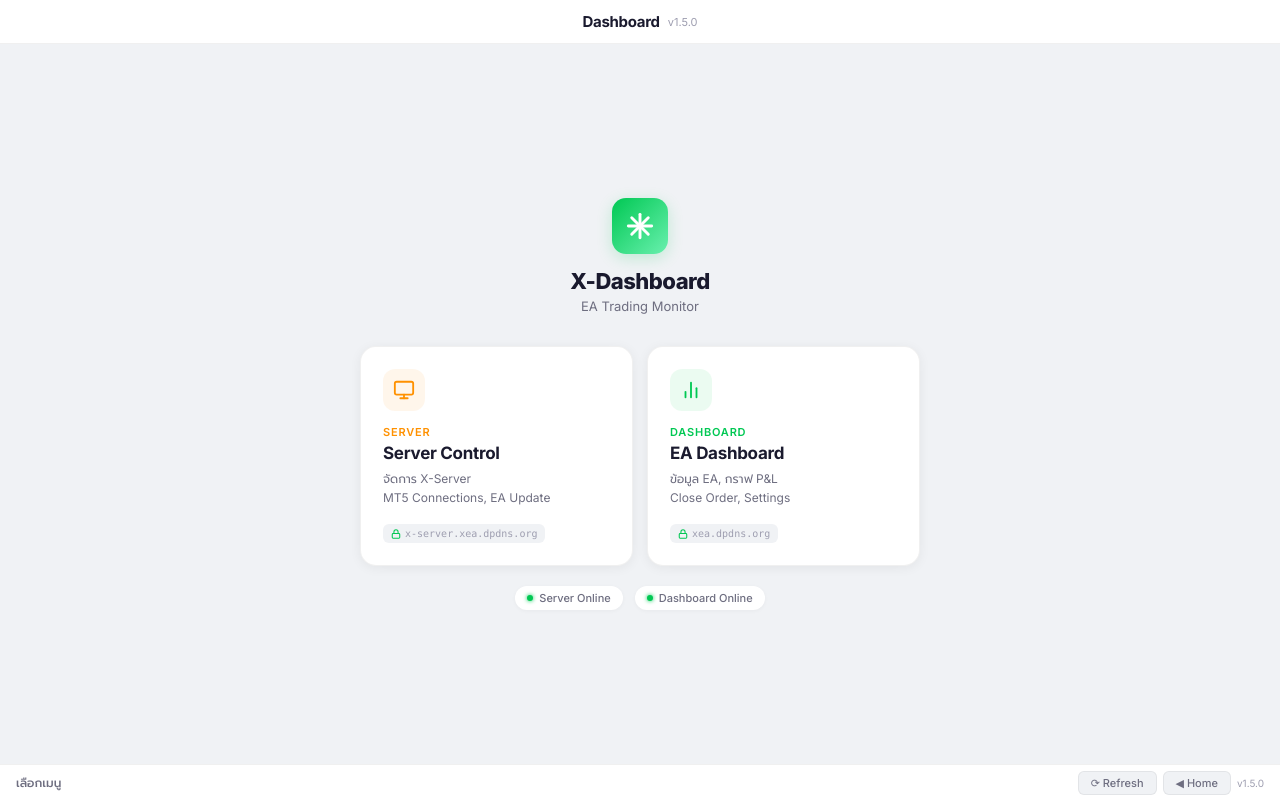
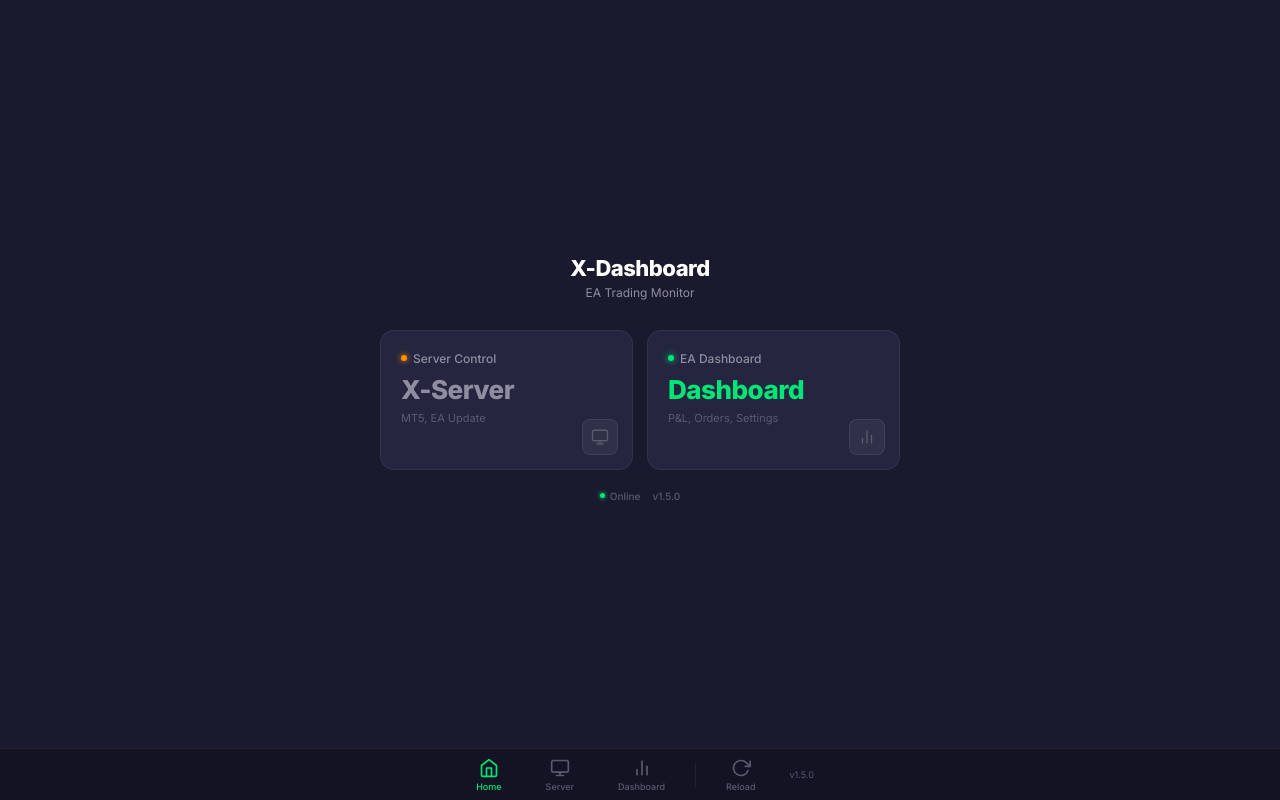
Before and after one commit to somkid2042-star/EA_DASHBOARD_WEB, a website: page X-Dashbord/mac-app/src/index.html in a window 1280 px wide. Drawn offline with Linux system fonts and the light colour scheme.

Commit message:
ui: dark cards with bottom-right icons, bottom nav bar, remove Dashboard title

```diff
--- a/X-Dashbord/mac-app/src/index.html
+++ b/X-Dashbord/mac-app/src/index.html
@@ -16,18 +16,14 @@
     }
 
     :root {
-      --bg: #f0f2f5;
-      --card: #ffffff;
-      --card-shadow: 0 2px 12px rgba(0, 0, 0, 0.06);
-      --card-hover-shadow: 0 6px 24px rgba(0, 0, 0, 0.1);
-      --green: #00c853;
-      --green-bg: rgba(0, 200, 83, 0.08);
+      --bg: #1a1a2e;
+      --card: #252540;
+      --card-border: rgba(255, 255, 255, 0.06);
+      --green: #00e676;
       --orange: #ff9100;
-      --orange-bg: rgba(255, 145, 0, 0.08);
-      --text: #1a1a2e;
-      --text2: #6e6e80;
-      --text3: #9e9eb0;
-      --border: rgba(0, 0, 0, 0.06);
+      --text: #ffffff;
+      --text2: #8e8ea0;
+      --text3: #5a5a6e;
     }
 
     body {
@@ -41,31 +37,11 @@
       -webkit-font-smoothing: antialiased;
     }
 
-    /* ===== Top Bar ===== */
-    .topbar {
-      height: 44px;
-      background: #fff;
-      border-bottom: 1px solid var(--border);
-      display: flex;
-      align-items: center;
-      justify-content: center;
-      gap: 8px;
+    /* ===== Drag Region (invisible) ===== */
+    .drag-region {
+      height: 28px;
       -webkit-app-region: drag;
-      z-index: 100;
       flex-shrink: 0;
-    }
-
-    .topbar-title {
-      font-size: 15px;
-      font-weight: 700;
-      color: var(--text);
-      letter-spacing: -0.3px;
-    }
-
-    .topbar-ver {
-      font-size: 11px;
-      font-weight: 400;
-      color: var(--text3);
     }
 
     /* ===== Main Content ===== */
@@ -75,31 +51,14 @@
       flex-direction: column;
       align-items: center;
       justify-content: center;
-      padding: 30px 40px;
+      padding: 0 40px 20px;
       -webkit-app-region: no-drag;
     }
 
     /* ===== Header ===== */
     .header {
       text-align: center;
-      margin-bottom: 32px;
-    }
-
-    .header-logo {
-      width: 56px;
-      height: 56px;
-      background: linear-gradient(135deg, var(--green), #69f0ae);
-      border-radius: 14px;
-      display: flex;
-      align-items: center;
-      justify-content: center;
-      margin: 0 auto 14px;
-      box-shadow: 0 4px 16px rgba(0, 200, 83, 0.2);
-    }
-
-    .header-logo svg {
-      width: 28px;
-      height: 28px;
+      margin-bottom: 30px;
     }
 
     .header h1 {
@@ -111,7 +70,7 @@
     }
 
     .header p {
-      font-size: 13px;
+      font-size: 12px;
       color: var(--text2);
       font-weight: 400;
     }
@@ -121,111 +80,102 @@
       display: flex;
       gap: 14px;
       width: 100%;
-      max-width: 560px;
+      max-width: 520px;
     }
 
     .card {
       flex: 1;
       background: var(--card);
-      border-radius: 16px;
-      padding: 22px;
+      border: 1px solid var(--card-border);
+      border-radius: 14px;
+      padding: 20px;
       cursor: pointer;
       transition: all 0.25s ease;
-      box-shadow: var(--card-shadow);
-      border: 1px solid var(--border);
+      position: relative;
+      min-height: 140px;
     }
 
     .card:hover {
       transform: translateY(-3px);
-      box-shadow: var(--card-hover-shadow);
+      box-shadow: 0 8px 30px rgba(0, 0, 0, 0.3);
+      border-color: rgba(255, 255, 255, 0.1);
     }
 
     .card:active {
       transform: translateY(-1px);
     }
 
-    .card-icon {
-      width: 42px;
-      height: 42px;
-      border-radius: 12px;
+    /* Card top: dot + label */
+    .card-header {
+      display: flex;
+      align-items: center;
+      gap: 6px;
+      margin-bottom: 8px;
+    }
+
+    .card-dot {
+      width: 6px;
+      height: 6px;
+      border-radius: 50%;
+    }
+
+    .card.server .card-dot {
+      background: var(--orange);
+      box-shadow: 0 0 6px var(--orange);
+    }
+
+    .card.dashboard .card-dot {
+      background: var(--green);
+      box-shadow: 0 0 6px var(--green);
+    }
+
+    .card-label {
+      font-size: 12px;
+      font-weight: 500;
+      color: var(--text2);
+    }
+
+    /* Card main text */
+    .card-title {
+      font-size: 26px;
+      font-weight: 800;
+      letter-spacing: -0.5px;
+      margin-bottom: 6px;
+    }
+
+    .card.server .card-title {
+      color: var(--text2);
+    }
+
+    .card.dashboard .card-title {
+      color: var(--green);
+    }
+
+    .card-desc {
+      font-size: 11px;
+      color: var(--text3);
+      font-weight: 400;
+    }
+
+    /* Card bottom-right icon */
+    .card-icon-br {
+      position: absolute;
+      bottom: 14px;
+      right: 14px;
+      width: 36px;
+      height: 36px;
+      background: rgba(255, 255, 255, 0.05);
+      border: 1px solid rgba(255, 255, 255, 0.08);
+      border-radius: 8px;
       display: flex;
       align-items: center;
       justify-content: center;
-      margin-bottom: 14px;
     }
 
-    .card-icon svg {
-      width: 22px;
-      height: 22px;
-    }
-
-    .card.server .card-icon {
-      background: var(--orange-bg);
-    }
-
-    .card.dashboard .card-icon {
-      background: var(--green-bg);
-    }
-
-    .card.server .card-icon svg {
-      color: var(--orange);
-    }
-
-    .card.dashboard .card-icon svg {
-      color: var(--green);
-    }
-
-    .card-label {
-      font-size: 11px;
-      font-weight: 600;
-      text-transform: uppercase;
-      letter-spacing: 0.8px;
-      margin-bottom: 4px;
-    }
-
-    .card.server .card-label {
-      color: var(--orange);
-    }
-
-    .card.dashboard .card-label {
-      color: var(--green);
-    }
-
-    .card-title {
-      font-size: 17px;
-      font-weight: 700;
-      color: var(--text);
-      letter-spacing: -0.3px;
-      margin-bottom: 6px;
-    }
-
-    .card-desc {
-      font-size: 12px;
-      color: var(--text2);
-      line-height: 1.6;
-      margin-bottom: 14px;
-    }
-
-    .card-url {
-      display: inline-flex;
-      align-items: center;
-      gap: 4px;
-      padding: 4px 8px;
-      background: var(--bg);
-      border-radius: 6px;
-      font-size: 10px;
+    .card-icon-br svg {
+      width: 18px;
+      height: 18px;
       color: var(--text3);
-      font-family: 'SF Mono', 'Menlo', monospace;
-    }
-
-    .card-url .lock-icon {
-      color: var(--green);
-    }
-
-    .card-url .lock-icon svg {
-      width: 10px;
-      height: 10px;
-      vertical-align: middle;
     }
 
     /* ===== Status ===== */
@@ -238,19 +188,15 @@
     .status-pill {
       display: flex;
       align-items: center;
-      gap: 6px;
-      font-size: 11px;
-      color: var(--text2);
+      gap: 5px;
+      font-size: 10px;
+      color: var(--text3);
       font-weight: 500;
-      background: #fff;
-      padding: 5px 12px;
-      border-radius: 20px;
-      box-shadow: 0 1px 4px rgba(0, 0, 0, 0.04);
     }
 
-    .dot {
-      width: 6px;
-      height: 6px;
+    .s-dot {
+      width: 5px;
+      height: 5px;
       border-radius: 50%;
       background: var(--green);
       box-shadow: 0 0 4px var(--green);
@@ -265,53 +211,75 @@
       background: var(--bg);
     }
 
-    /* ===== Bottom Bar ===== */
-    .bottombar {
-      height: 36px;
-      background: #fff;
-      border-top: 1px solid var(--border);
+    /* ===== Bottom Nav Bar ===== */
+    .navbar {
+      height: 52px;
+      background: rgba(20, 20, 36, 0.95);
+      backdrop-filter: blur(12px);
+      border-top: 1px solid rgba(255, 255, 255, 0.06);
       display: flex;
       align-items: center;
-      justify-content: space-between;
-      padding: 0 16px;
+      justify-content: center;
+      gap: 8px;
+      padding: 0 20px;
       z-index: 100;
       flex-shrink: 0;
       -webkit-app-region: no-drag;
     }
 
-    .bottombar-status {
-      font-size: 12px;
-      color: var(--text2);
-      font-weight: 500;
+    .nav-btn {
+      display: flex;
+      flex-direction: column;
+      align-items: center;
+      gap: 3px;
+      padding: 6px 18px;
+      background: none;
+      border: none;
+      cursor: pointer;
+      border-radius: 8px;
+      transition: all 0.15s;
     }
 
-    .bottombar-actions {
-      display: flex;
-      gap: 6px;
-      align-items: center;
+    .nav-btn:hover {
+      background: rgba(255, 255, 255, 0.06);
     }
 
-    .btn-bar {
-      padding: 4px 12px;
-      background: var(--bg);
-      border: 1px solid var(--border);
-      border-radius: 6px;
-      color: var(--text2);
-      font-size: 11px;
+    .nav-btn:active {
+      transform: scale(0.95);
+    }
+
+    .nav-btn svg {
+      width: 20px;
+      height: 20px;
+      color: var(--text3);
+    }
+
+    .nav-btn span {
+      font-size: 9px;
       font-weight: 500;
-      cursor: pointer;
-      transition: all 0.15s;
+      color: var(--text3);
       font-family: 'Inter', sans-serif;
     }
 
-    .btn-bar:hover {
-      background: #e8e8ee;
-      color: var(--text);
+    .nav-btn.active svg {
+      color: var(--green);
     }
 
-    .ver-tag {
-      font-size: 10px;
+    .nav-btn.active span {
+      color: var(--green);
+    }
+
+    .nav-sep {
+      width: 1px;
+      height: 24px;
+      background: rgba(255, 255, 255, 0.06);
+      margin: 0 4px;
+    }
+
+    .nav-ver {
+      font-size: 9px;
       color: var(--text3);
+      padding: 0 8px;
     }
 
     /* ===== Animations ===== */
@@ -328,111 +296,118 @@
     }
 
     .header {
-      animation: fadeUp 0.35s ease-out;
+      animation: fadeUp 0.3s ease-out;
     }
 
     .card:nth-child(1) {
-      animation: fadeUp 0.35s ease-out 0.08s both;
+      animation: fadeUp 0.3s ease-out 0.06s both;
     }
 
     .card:nth-child(2) {
-      animation: fadeUp 0.35s ease-out 0.15s both;
-    }
-
-    .status-row {
-      animation: fadeUp 0.35s ease-out 0.22s both;
+      animation: fadeUp 0.3s ease-out 0.12s both;
     }
   </style>
 </head>
 
 <body>
 
-  <!-- Top Bar -->
-  <div class="topbar">
-    <span class="topbar-title" id="topbar-text">Dashboard</span>
-    <span class="topbar-ver">v1.5.0</span>
-  </div>
+  <!-- Drag Region -->
+  <div class="drag-region"></div>
 
   <!-- Main Page -->
   <div id="main-page">
     <div class="header">
-      <div class="header-logo">
-        <svg viewBox="0 0 24 24" fill="none" stroke="white" stroke-width="2.5" stroke-linecap="round">
-          <path d="M12 2 L12 22" />
-          <path d="M2 12 L22 12" />
-          <path d="M4.93 4.93 L19.07 19.07" />
-          <path d="M19.07 4.93 L4.93 19.07" />
-        </svg>
-      </div>
       <h1>X-Dashboard</h1>
       <p>EA Trading Monitor</p>
     </div>
 
     <div class="cards">
+      <!-- Server Card -->
       <div class="card server" onclick="openPage('server')">
-        <div class="card-icon">
-          <svg viewBox="0 0 24 24" fill="none" stroke="currentColor" stroke-width="2" stroke-linecap="round"
+        <div class="card-header">
+          <div class="card-dot"></div>
+          <span class="card-label">Server Control</span>
+        </div>
+        <div class="card-title">X-Server</div>
+        <div class="card-desc">MT5, EA Update</div>
+        <div class="card-icon-br">
+          <svg viewBox="0 0 24 24" fill="none" stroke="currentColor" stroke-width="1.8" stroke-linecap="round"
             stroke-linejoin="round">
             <rect x="2" y="3" width="20" height="14" rx="2" />
             <path d="M8 21h8" />
             <path d="M12 17v4" />
           </svg>
         </div>
-        <div class="card-label">Server</div>
-        <div class="card-title">Server Control</div>
-        <div class="card-desc">จัดการ X-Server<br>MT5 Connections, EA Update</div>
-        <div class="card-url">
-          <span class="lock-icon"><svg viewBox="0 0 24 24" fill="none" stroke="currentColor" stroke-width="2.5">
-              <rect x="3" y="11" width="18" height="11" rx="2" />
-              <path d="M7 11V7a5 5 0 0110 0v4" />
-            </svg></span>
-          x-server.xea.dpdns.org
-        </div>
       </div>
 
+      <!-- Dashboard Card -->
       <div class="card dashboard" onclick="openPage('dashboard')">
-        <div class="card-icon">
-          <svg viewBox="0 0 24 24" fill="none" stroke="currentColor" stroke-width="2" stroke-linecap="round"
+        <div class="card-header">
+          <div class="card-dot"></div>
+          <span class="card-label">EA Dashboard</span>
+        </div>
+        <div class="card-title">Dashboard</div>
+        <div class="card-desc">P&L, Orders, Settings</div>
+        <div class="card-icon-br">
+          <svg viewBox="0 0 24 24" fill="none" stroke="currentColor" stroke-width="1.8" stroke-linecap="round"
             stroke-linejoin="round">
             <path d="M18 20V10" />
             <path d="M12 20V4" />
             <path d="M6 20v-6" />
           </svg>
         </div>
-        <div class="card-label">Dashboard</div>
-        <div class="card-title">EA Dashboard</div>
-        <div class="card-desc">ข้อมูล EA, กราฟ P&L<br>Close Order, Settings</div>
-        <div class="card-url">
-          <span class="lock-icon"><svg viewBox="0 0 24 24" fill="none" stroke="currentColor" stroke-width="2.5">
-              <rect x="3" y="11" width="18" height="11" rx="2" />
-              <path d="M7 11V7a5 5 0 0110 0v4" />
-            </svg></span>
-          xea.dpdns.org
-        </div>
       </div>
     </div>
 
     <div class="status-row">
       <div class="status-pill">
-        <div class="dot"></div> Server Online
+        <div class="s-dot"></div> Online
       </div>
-      <div class="status-pill">
-        <div class="dot"></div> Dashboard Online
-      </div>
+      <div class="status-pill">v1.5.0</div>
     </div>
   </div>
 
   <!-- Content iframe -->
   <iframe id="content-frame"></iframe>
 
-  <!-- Bottom Bar -->
-  <div class="bottombar">
-    <span class="bottombar-status" id="bottom-status">เลือกเมนู</span>
-    <div class="bottombar-actions">
-      <button class="btn-bar" onclick="refreshPage()">⟳ Refresh</button>
-      <button class="btn-bar" onclick="goHome()">◀ Home</button>
-      <span class="ver-tag">v1.5.0</span>
-    </div>
+  <!-- Bottom Nav Bar -->
+  <div class="navbar">
+    <button class="nav-btn active" id="nav-home" onclick="goHome()">
+      <svg viewBox="0 0 24 24" fill="none" stroke="currentColor" stroke-width="2" stroke-linecap="round"
+        stroke-linejoin="round">
+        <path d="M3 9l9-7 9 7v11a2 2 0 01-2 2H5a2 2 0 01-2-2z" />
+        <polyline points="9 22 9 12 15 12 15 22" />
+      </svg>
+      <span>Home</span>
+    </button>
+    <button class="nav-btn" id="nav-server" onclick="openPage('server')">
+      <svg viewBox="0 0 24 24" fill="none" stroke="currentColor" stroke-width="2" stroke-linecap="round"
+        stroke-linejoin="round">
+        <rect x="2" y="3" width="20" height="14" rx="2" />
+        <path d="M8 21h8" />
+        <path d="M12 17v4" />
+      </svg>
+      <span>Server</span>
+    </button>
+    <button class="nav-btn" id="nav-dashboard" onclick="openPage('dashboard')">
+      <svg viewBox="0 0 24 24" fill="none" stroke="currentColor" stroke-width="2" stroke-linecap="round"
+        stroke-linejoin="round">
+        <path d="M18 20V10" />
+        <path d="M12 20V4" />
+        <path d="M6 20v-6" />
+      </svg>
+      <span>Dashboard</span>
+    </button>
+    <div class="nav-sep"></div>
+    <button class="nav-btn" onclick="refreshPage()">
+      <svg viewBox="0 0 24 24" fill="none" stroke="currentColor" stroke-width="2" stroke-linecap="round"
+        stroke-linejoin="round">
+        <polyline points="23 4 23 10 17 10" />
+        <path d="M20.49 15a9 9 0 11-2.12-9.36L23 10" />
+      </svg>
+      <span>Reload</span>
+    </button>
+    <span class="nav-ver">v1.5.0</span>
   </div>
 
   <script>
@@ -442,19 +417,25 @@
       server: 'https://x-server.xea.dpdns.org',
       dashboard: 'https://xea.dpdns.org'
     };
-    const LABELS = { server: 'Server Control', dashboard: 'EA Dashboard' };
+
+    function setActiveNav(id) {
+      document.querySelectorAll('.nav-btn').forEach(b => b.classList.remove('active'));
+      if (id) document.getElementById(id).classList.add('active');
+    }
 
     function openPage(type) {
       currentPage = type;
       document.getElementById('content-frame').src = URLS[type];
       document.getElementById('content-frame').style.display = 'block';
       document.getElementById('main-page').style.display = 'none';
-      document.getElementById('topbar-text').textContent = LABELS[type];
-      document.getElementById('bottom-status').textContent = LABELS[type];
+      setActiveNav('nav-' + type);
     }
 
     function refreshPage() {
-      if (currentPage) { const f = document.getElementById('content-frame'); f.src = f.src; }
+      if (currentPage) {
+        const f = document.getElementById('content-frame');
+        f.src = f.src;
+      }
     }
 
     function goHome() {
@@ -462,8 +443,7 @@
       document.getElementById('content-frame').style.display = 'none';
       document.getElementById('content-frame').src = '';
       document.getElementById('main-page').style.display = 'flex';
-      document.getElementById('topbar-text').textContent = 'Dashboard';
-      document.getElementById('bottom-status').textContent = 'เลือกเมนู';
+      setActiveNav('nav-home');
     }
 
     document.addEventListener('keydown', (e) => {
```
